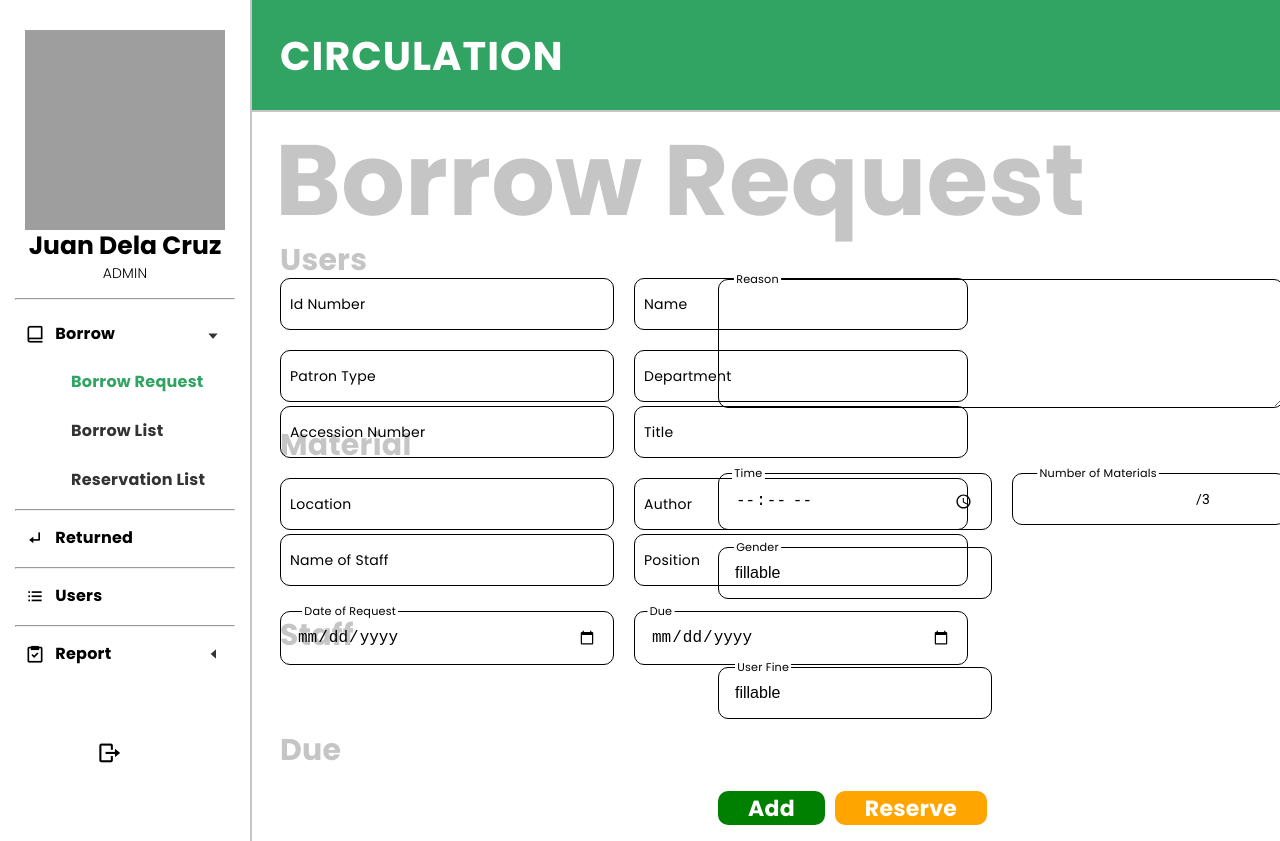
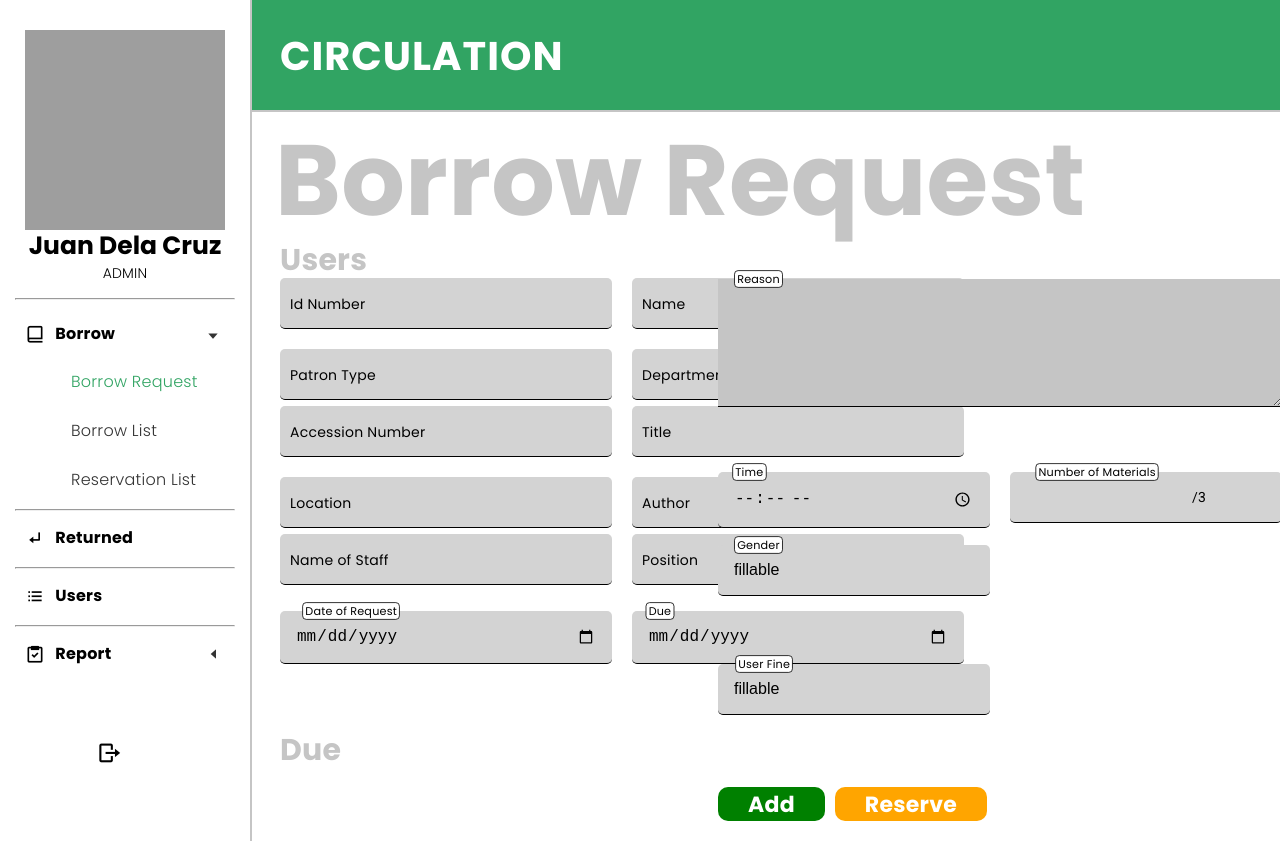
Before and after one commit to rnzdE0/Circu-Final-, an Angular app: page /main/request in a window 1280 px wide. Both pictures are taken after a click on the button 211 px from the left and 335 px from the top of the page. Built offline with nearby package versions, Linux system fonts and the light colour scheme; grey boxes are pictures that could not be loaded.

Commit message:
new form
new form design

```diff
--- a/src/app/components/login/login.component.scss
+++ b/src/app/components/login/login.component.scss
@@ -15,7 +15,7 @@ body {
 
 .vector {
     position: absolute;
-    top: -50px;
+    top: 15px;
     left: 60px;
     z-index: 1;
     width: 1000px;
@@ -30,7 +30,6 @@ body {
     transform: translateY(-5%);
 
 }
-
 
 .circle-1 {
     height: 0%;
@@ -263,9 +262,6 @@ body {
         margin-top: 10px;
     }
 
-
-
-
 }
 
 @media (max-width: 1286px) {
--- a/src/app/main/components/borrow/components/request/components/borrow-request/borrow-request.component.scss
+++ b/src/app/main/components/borrow/components/request/components/borrow-request/borrow-request.component.scss
@@ -221,9 +221,11 @@ body {
 }
 
 .input {
-    border: solid 1.5px black;
-    border-radius: 10px;
-    background: none;
+    // border: solid 1.5px black;
+    border: none;
+    border-bottom: solid 1.5px black;
+    border-radius: 5px;
+    background: #d3d3d3;
     padding: 1rem;
     font-size: 1rem;
     color: black;
@@ -233,9 +235,11 @@ body {
 }
 
 .input2 {
-    border: solid 1.5px black;
-    border-radius: 10px;
-    background: none;
+    // border: solid 1.5px black;
+    border: none;
+    border-bottom: solid 1.5px black;
+    border-radius: 5px;
+    background: #d3d3d3;
     padding: 1rem;
     font-size: 1rem;
     color: black;
@@ -245,9 +249,11 @@ body {
 }
 
 .input-reason {
-    border: solid 1.5px black;
-    border-radius: 10px;
-    background: none;
+    // border: solid 1.5px black;
+    border: none;
+    border-bottom: solid 1.5px black;
+    // border-radius: 10px;
+    background: #C5C5C5;
     padding: 2rem;
     font-size: 1rem;
     color: black;
@@ -270,14 +276,19 @@ body {
 
 .input:focus, input:valid, .input2:focus, .input2:valid{
     outline: none;
-    border: 1.5px solid #31A463;
+    border-bottom: 1.5px solid #31A463;
 }
 
 .input:focus ~ label, input:valid ~ label, .input2:focus ~ label, .input2:valid ~ label{
     transform: translateY(-50%) scale(0.8);
     background-color: white;
+    border: solid 1.5px #31A463;
+    border-radius: 5px;
     padding: 0 .2em;
-    color: #31A463;
+    color: black;
+    font-size: 15px;
+    font-weight: 600;
+    left: 15px;
 }
 
 .userlabel {
@@ -286,6 +297,8 @@ body {
     left: 20px;
     transform: translateY(-50%) scale(0.8);
     background-color: white;
+    border: solid 1.5px black;
+    border-radius: 5px;
     padding: 0 .2em;
     color: black;
     font-family: 'poppins', sans-serif;
--- a/src/app/main/main.component.html
+++ b/src/app/main/main.component.html
@@ -49,13 +49,13 @@
                         </button>
                         <div class="dropdown-content" *ngIf="dropdownOpen">
                             <a routerLink="request" routerLinkActive="active-link" [routerLinkActiveOptions]="{exact:true}">
-                                <span class="tab-link-name"> Borrow Request </span>
+                                <span class="tab-link-name1"> Borrow Request </span>
                             </a>
                             <a routerLink="list" routerLinkActive="active-link" [routerLinkActiveOptions]="{exact:true}">
-                                <span class="tab-link-name"> Borrow List </span>
+                                <span class="tab-link-name1"> Borrow List </span>
                             </a>
                             <a routerLink="reserve" routerLinkActive="active-link" [routerLinkActiveOptions]="{exact:true}">
-                                <span class="tab-link-name"> Reservation List </span>
+                                <span class="tab-link-name1"> Reservation List </span>
                             </a>
                         </div>
                     </div>
@@ -96,10 +96,10 @@
                         </button>
                         <div class="dropdown-content" *ngIf="projectDropdownOpen">
                             <a routerLink="top" routerLinkActive="active-link" [routerLinkActiveOptions]="{exact:true}">
-                                <span class="tab-link-name"> Top 10 Borrowers </span>
+                                <span class="tab-link-name1"> Top 10 Borrowers </span>
                             </a>
                             <a routerLink="most" routerLinkActive="active-link" [routerLinkActiveOptions]="{exact:true}">
-                                <span class="tab-link-name"> Most Borrowed Books </span>
+                                <span class="tab-link-name2"> Most Borrowed Books </span>
                             </a>
                         </div>
                     </div>
--- a/src/app/main/main.component.scss
+++ b/src/app/main/main.component.scss
@@ -142,6 +142,22 @@ body {
     margin-top: -2px;
 }
 
+.tab-link-name1 {
+    padding-left: 40px;
+    font-weight: 300;
+    font-family: 'poppins', sans-serif;
+    font-size: 16px;
+    margin-top: -2px;
+}
+
+.tab-link-name2 {
+    padding-left: 40px;
+    font-weight: 300;
+    font-family: 'poppins', sans-serif;
+    font-size: 13px;
+    margin-top: -2px;
+}
+
 .admin-tabs .tab-link-icon {
     font-size: 20px;
 }
```
